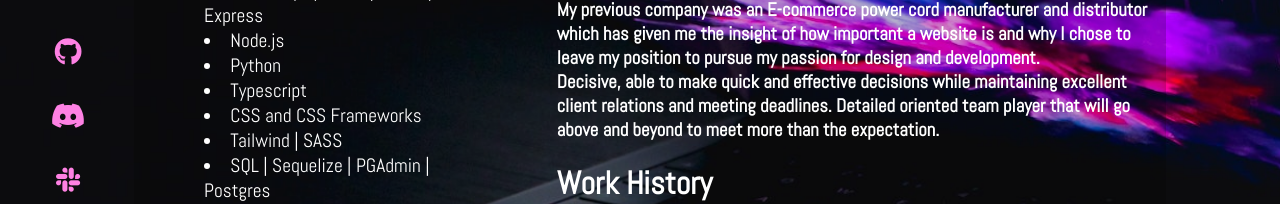
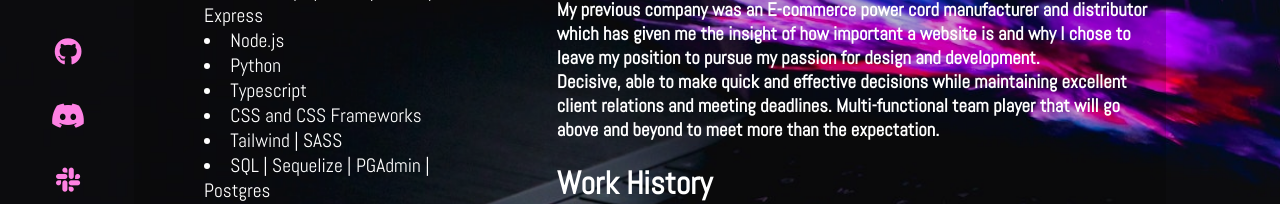
Before and after one commit to BDedafoe/my_profile, a React (Create React App) app: page /resume in a window 1280 px wide. Shown: the part 304-508 px from the top of the page. Built offline with nearby package versions, Linux system fonts and the light colour scheme; a web font is replaced by a local one.

Commit message:
updated summary

```diff
--- a/src/views/resume.js
+++ b/src/views/resume.js
@@ -56,7 +56,7 @@ export const Resume = () => {
             <h3>Creating technology that connects customers to experiences in a meaningful and efficient way drives my product development process and inspired me to change careers. </h3>
             <h3>Detailed oriented developer with experience in full stack development possessing a passion for learning new skills and creating new applications. </h3>
             <h3>My previous company was an E-commerce power cord manufacturer and distributor which has given me the insight of how important a website is and why I chose to leave my position to pursue my passion for design and development.</h3>
-            <h3>Decisive, able to make quick and effective decisions while maintaining excellent client relations and meeting deadlines. Detailed oriented team player that will go above and beyond to meet more than the expectation.</h3>
+            <h3>Decisive, able to make quick and effective decisions while maintaining excellent client relations and meeting deadlines. Multi-functional team player that will go above and beyond to meet more than the expectation.</h3>
         <br></br>
           <h1>Work History</h1>
           <h2>Iron Box</h2>
```
